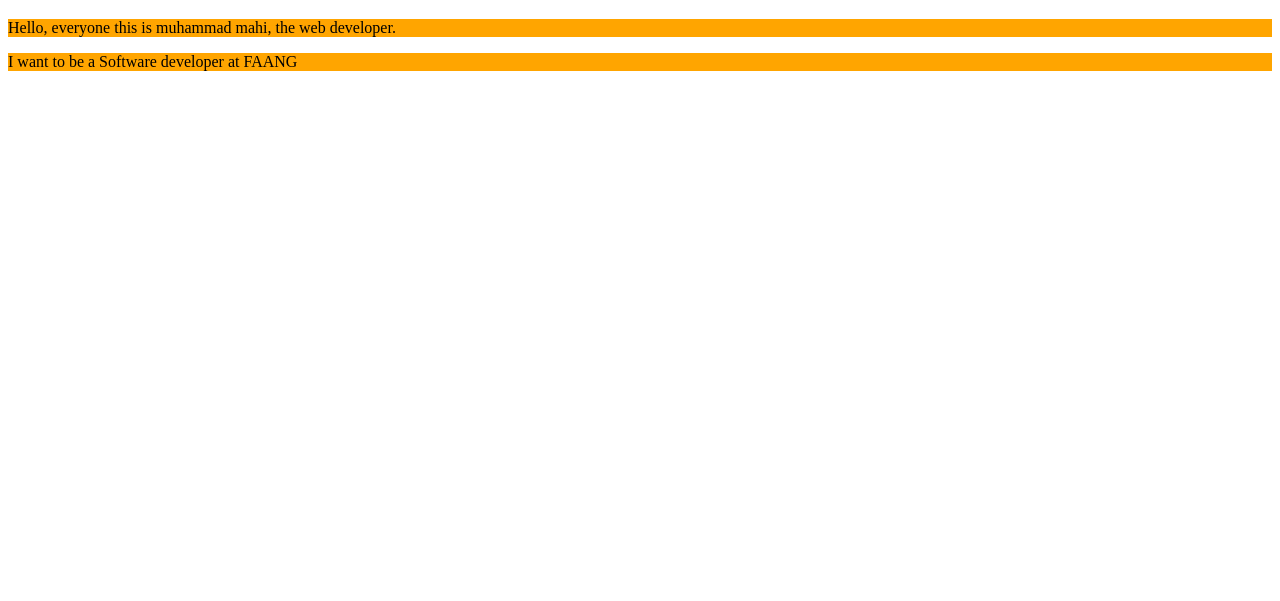
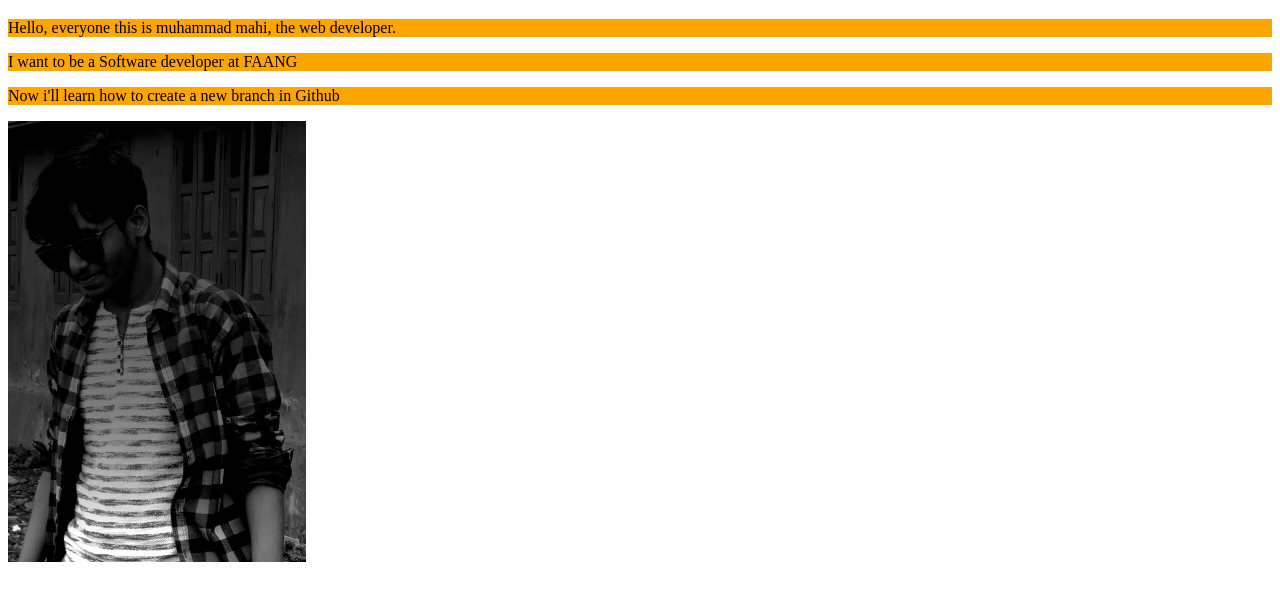
Before and after one commit to mahii060/my-second-repo, a plain HTML site: page index.html in a window 1280 px wide. Shown: the part 61-662 px from the top of the page. Drawn offline with Linux system fonts and the light colour scheme.

Commit message:
image added

```diff
--- a/index.html
+++ b/index.html
@@ -13,6 +13,8 @@
     <h1>Welcome to my website</h1>
     <p>Hello, everyone this is muhammad mahi, the web developer.</p>
     <p>I want to be a Software developer at FAANG</p>
+    <p>Now i'll learn how to create a new branch in Github</p>
+    <img src="images/model.jpg" alt="">
 </body>
 
 </html>
```
Also changed, not shown: images/math.jpg (added), images/model.jpg (added), images/styles/college.jpg (added), images/styles/dress.jpg (added), images/styles/fair.jpg (added), images/train.jpg (added).
